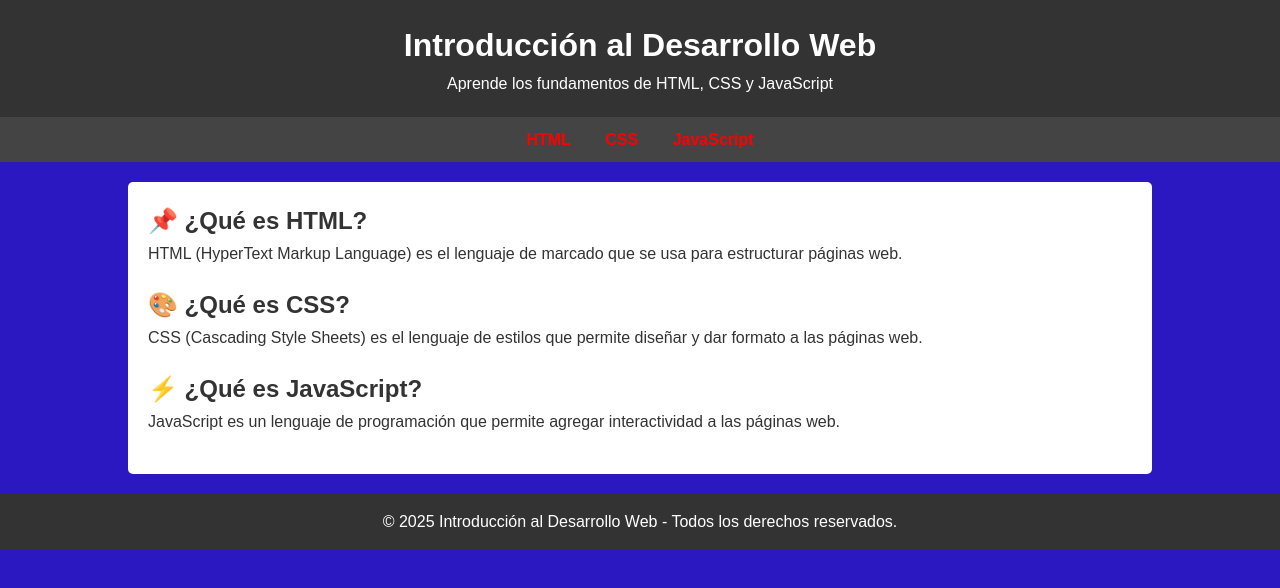
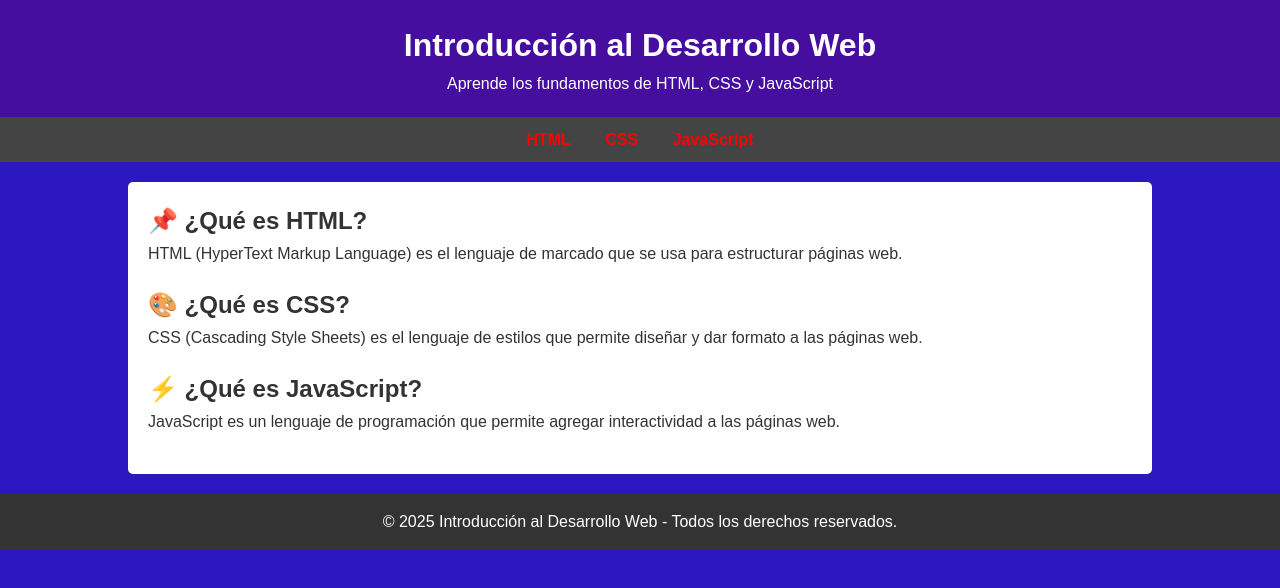
Before and after one commit to IanF19/TK, a plain HTML site: page index.html in a window 1280 px wide. Drawn offline with Linux system fonts and the light colour scheme.

Commit message:
change:styles.css

```diff
--- a/styles.css
+++ b/styles.css
@@ -14,7 +14,7 @@ body {
 
 /* Estilos del encabezado */
 header {
-    background: #333;
+    background: #450e9f;
     color: white;
     text-align: center;
     padding: 20px;
```
